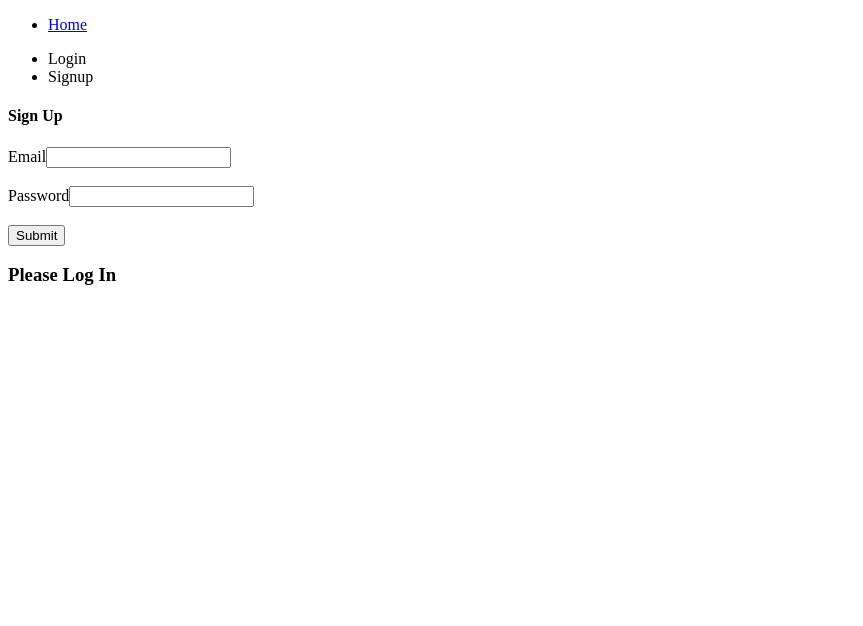
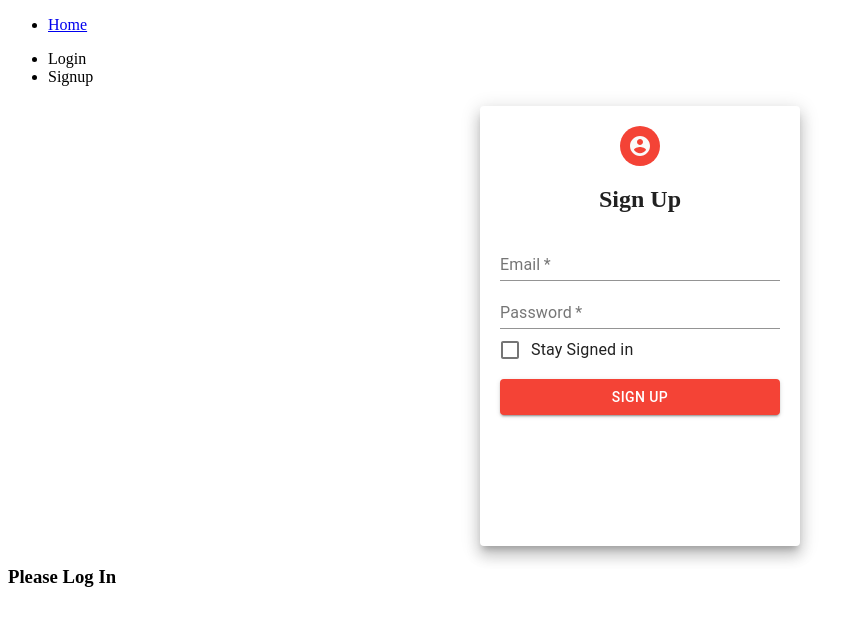
Before and after one commit to Conteo-Inc/conteo, a React app in the folder frontend/: page /Tokens in a window 1280 px wide. Both pictures are taken after a click on the item "Signup". Shown: the top 626 px of the page, without its empty margins (0-863 px from the left). Built offline with nearby package versions, Linux system fonts and the light colour scheme; the HTML template or start-up script is replaced by a standard one.

Commit message:
Created login/sign up form UI

```diff
--- a/frontend/package.json
+++ b/frontend/package.json
@@ -30,6 +30,8 @@
     "webpack-dev-server": "^3.11.0"
   },
   "dependencies": {
+    "@material-ui/core": "^4.11.3",
+    "@material-ui/icons": "^4.11.2",
     "react": "^17.0.1",
     "react-dom": "^17.0.1",
     "react-router-dom": "^5.2.0"
--- a/frontend/src/components/LoginForm.tsx
+++ b/frontend/src/components/LoginForm.tsx
@@ -1,4 +1,8 @@
 import * as React from 'react';
+import { Avatar, Paper, Grid, TextField, FormControlLabel, Checkbox, Button, Typography, Link } from '@material-ui/core';
+import { withStyles, makeStyles } from '@material-ui/core/styles';
+import  LockOutlinedIcon  from '@material-ui/icons/LockOutlined';
+import { red } from '@material-ui/core/colors';
 
 export type UserHandlerArgs = {
     e: React.FormEvent<HTMLFormElement>;
@@ -11,41 +15,93 @@ type LoginFormProps = {
     errorMessage: string | null;
 };
 
+export const useStyles = makeStyles({
+    paperStyle : {
+        padding: 20,
+        height: '50vh',
+        width: 280,
+        margin: "20px auto"
+    },
+    avatarStyle : {
+        backgroundColor: red[500],
+    },
+    btnstyle : {
+        margin: '8px 0',
+    }
+});
+
+export const ColorButton = withStyles((theme) => ({
+    root: {
+      color: theme.palette.getContrastText(red[500]),
+      backgroundColor: red[500],
+      '&:hover': {
+        backgroundColor: red[700],
+      },
+    },
+  }))(Button);
+
 export default function LoginForm({ handle_login, errorMessage }: LoginFormProps) {
     const [username, setUsername] = React.useState<string>(null);
     const [password, setPassword] = React.useState<string>(null);
+
+    const classes = useStyles();
 
     // Clear Error message
     React.useEffect(() => {
         errorMessage = ""
     });
 
-
     return (
+        <Grid>
+            <Paper elevation={10} className={classes.paperStyle}>
+            <Grid
+            container
+            spacing={0}
+            direction="column"
+            alignItems="center"
+            justify="center"
+            >
+                <Avatar className={classes.avatarStyle}><LockOutlinedIcon/></Avatar>
+                <h2>Log In </h2>
+            </Grid>
             <form onSubmit={(e) => handle_login({ e, errorMessage, username, password })}>
-            <h4>Log In</h4>
-            <label htmlFor='email'>Email</label>
-            <input
+                <TextField
+                label="Email"
+                placeholder="Enter email"
+                onChange={(e) => setUsername(e.target.value)}
                 type='email'
-                name='email'
                 value={username || ""}
-                onChange={(e) => setUsername(e.target.value)}
-                required
-            />
-            <br/>
-            <br/>
-            <label htmlFor='password'>Password</label>
-            <input
-                type='password'
-                name='password'
+                fullWidth
+                required/>
+                <TextField
+                label="Password"
+                type="password"
+                placeholder="Enter password"
                 value={password || ""}
                 onChange={(e) => setPassword(e.target.value)}
-                required
+                fullWidth
+                required/>
+                <FormControlLabel
+                    control={
+                    <Checkbox
+                        name="checkedB"
+                        color="primary"
                     />
+                    }
+                    label="Stay Signed in"
+                />
+                <ColorButton type='submit' variant='contained' fullWidth className={classes.btnstyle} >Sign In</ColorButton>
+                <Typography>
+                    <Link href="#">
+                        Forgot password
+                    </Link>
+                </Typography>
                 <br/>
                 <span>{errorMessage}</span>
                 <br/>
-            <input type='submit' />
             </form>
+
+            </Paper>
+        </Grid>
     );
 }
--- a/frontend/src/components/SignupForm.tsx
+++ b/frontend/src/components/SignupForm.tsx
@@ -1,5 +1,7 @@
 import * as React from 'react';
-import { UserHandlerArgs } from './LoginForm';
+import { UserHandlerArgs, useStyles, ColorButton } from './LoginForm';
+import { Avatar, Paper, Grid, TextField, FormControlLabel, Checkbox, Button, Typography, Link } from '@material-ui/core';
+import  AccountCircleIcon  from '@material-ui/icons/AccountCircle';
 
 type SignupFormProps = {
     handle_signup: ({ e, username, password }: UserHandlerArgs) => void;
@@ -14,33 +16,54 @@ export default function SignupForm({ handle_signup, errorMessage }: SignupFormPr
     React.useEffect(() => {
         errorMessage = ""
     });
+    const classes = useStyles();
 
     return (
-        //@TODO: This needs more info
-        <form onSubmit={(e) => handle_signup({ e, errorMessage,  username, password })}>
-            <h4>Sign Up</h4>
-            <label htmlFor='email'>Email</label>
-            <input
+        <Grid>
+            <Paper elevation={10} className={classes.paperStyle}>
+            <Grid
+            container
+            spacing={0}
+            direction="column"
+            alignItems="center"
+            justify="center"
+            >
+                <Avatar className={classes.avatarStyle}><AccountCircleIcon/></Avatar>
+                <h2>Sign Up </h2>
+            </Grid>
+            <form onSubmit={(e) => handle_signup({ e, errorMessage, username, password })}>
+                <TextField
+                label="Email"
+                placeholder="Enter email"
+                onChange={(e) => setUsername(e.target.value)}
                 type='email'
-                name='email'
                 value={username || ""}
-                onChange={(e) => setUsername(e.target.value)}
-                required
-            />
-            <br/>
-            <br/>
-            <label htmlFor='password'>Password</label>
-            <input
-                type='password'
-                name='password'
+                fullWidth
+                required/>
+                <TextField
+                label="Password"
+                type="password"
+                placeholder="Enter password"
                 value={password || ""}
                 onChange={(e) => setPassword(e.target.value)}
-                required
-            />
-            <br/>
-            <span>{errorMessage}</span>
-            <br/>
-            <input type='submit' />
-        </form>
+                fullWidth
+                required/>
+                <FormControlLabel
+                    control={
+                    <Checkbox
+                        name="checkedB"
+                        color="primary"
+                    />
+                    }
+                    label="Stay Signed in"
+                />
+                <ColorButton type='submit' variant='contained' fullWidth className={classes.btnstyle} >Sign Up</ColorButton>
+                <br/>
+                <span>{errorMessage}</span>
+                <br/>
+            </form>
+
+            </Paper>
+        </Grid>
     );
 }
```
Lines whose indentation alone changed are shown as unchanged.
